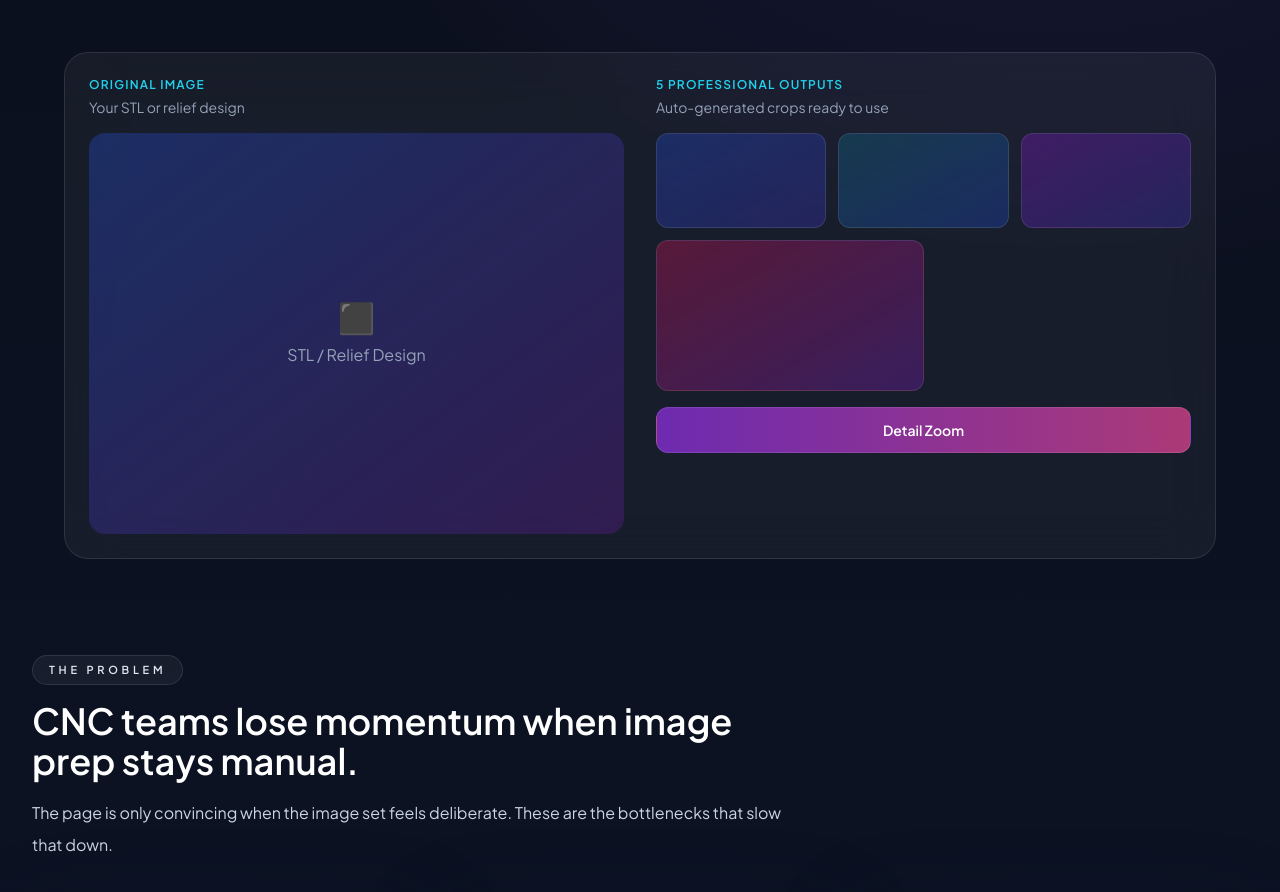
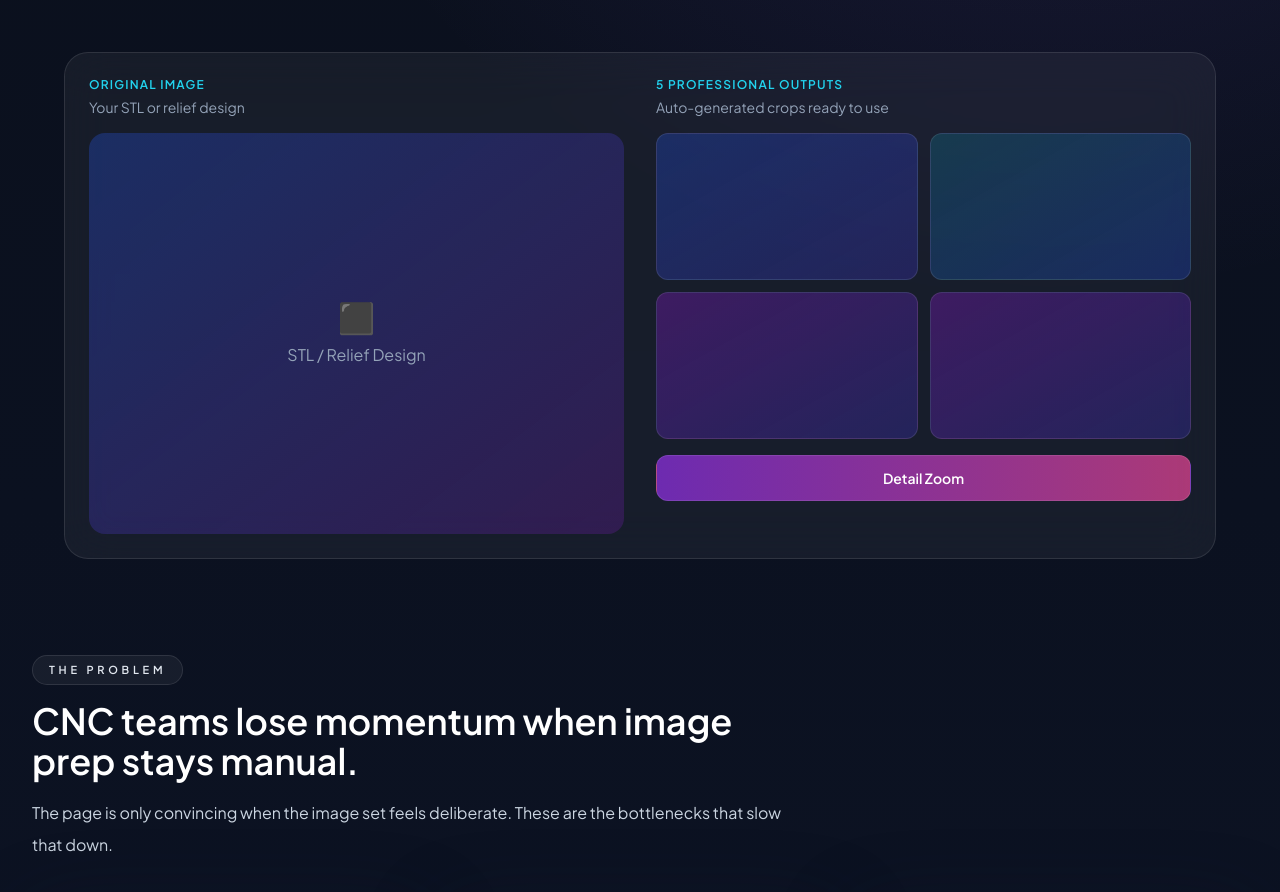
Before and after one commit to rohitrpatil45/imgtoparts, a Next.js app: page / in a window 1280 px wide. Shown: the part 900-1792 px from the top of the page. Built offline with nearby package versions, Linux system fonts and the light colour scheme.

Commit message:
the gird box of the of the output section , is set

```diff
--- a/components/marketing/OutputPreview.tsx
+++ b/components/marketing/OutputPreview.tsx
@@ -34,16 +34,17 @@ export default function OutputPreview() {
             </p>
 
             {/* TOP SMALL CARDS */}
-            <div className="mt-4 grid grid-cols-3 gap-3">
+            <div className="mt-4 grid grid-cols-2 gap-3">
               <div className="aspect-video rounded-xl bg-gradient-to-br from-blue-900/60 to-indigo-800/40 border border-white/10" />
               <div className="aspect-video rounded-xl bg-gradient-to-br from-cyan-900/60 to-blue-800/40 border border-white/10" />
+              <div className="aspect-video rounded-xl bg-gradient-to-br from-purple-900/60 to-indigo-800/40 border border-white/10" />
               <div className="aspect-video rounded-xl bg-gradient-to-br from-purple-900/60 to-indigo-800/40 border border-white/10" />
             </div>
 
             {/* MIDDLE SMALL CARD */}
-            <div className="mt-3 w-1/2">
+            {/* <div className="mt-3 w-1/2">
               <div className="aspect-video rounded-xl bg-gradient-to-br from-pink-900/60 to-purple-800/40 border border-white/10" />
-            </div>
+            </div> */}
 
             {/* DETAIL ZOOM */}
             <div className="mt-4">
```
Also changed, not shown: 1 other file (tests, documents, lock files or other folders).
